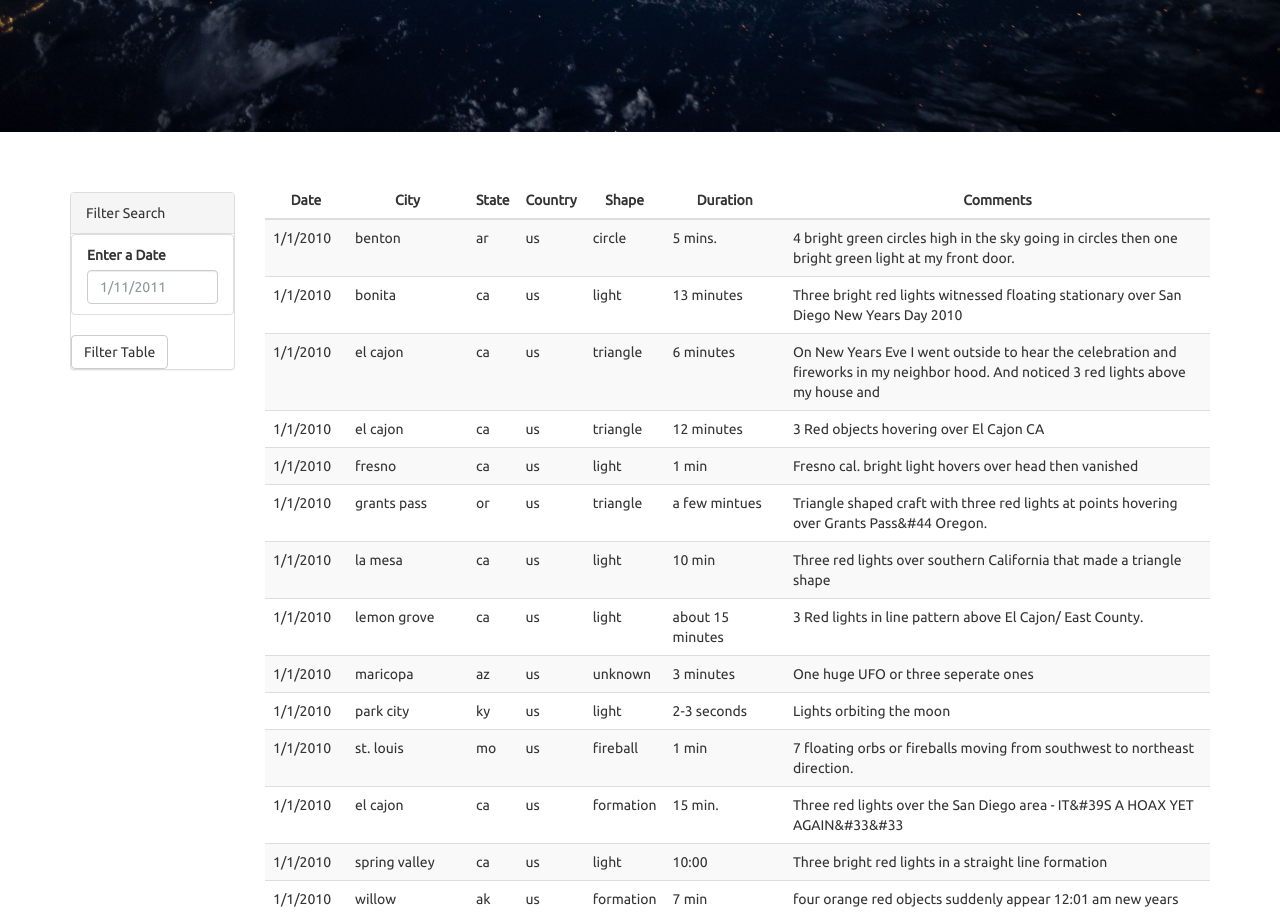
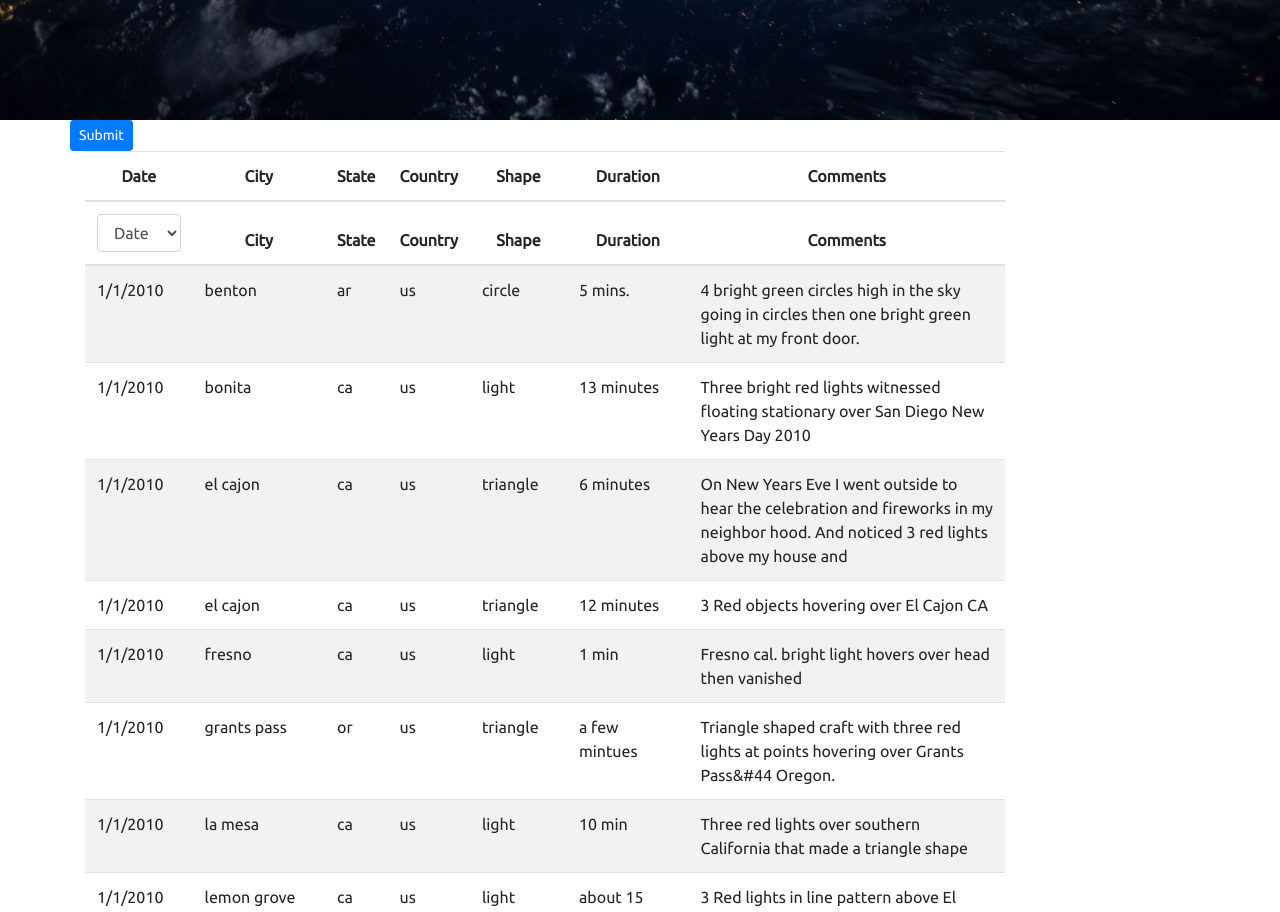
Before and after one commit to Lorsmo/UFO, a plain HTML site: page UFO-level-1/index.html in a window 1280 px wide. Shown: the part 480-1392 px from the top of the page. Drawn offline with nearby package versions, Linux system fonts and the light colour scheme.

Commit message:
filter date added

```diff
--- a/UFO-level-1/index.html
+++ b/UFO-level-1/index.html
@@ -5,7 +5,10 @@
   <meta charset="utf-8">
   <title>UFO Finder</title>
   <meta name="viewport" content="width=device-width, initial-scale=1">
-  <link rel="stylesheet" href="https://maxcdn.bootstrapcdn.com/bootswatch/3.3.7/superhero/bootstrap.min.css">
+  <!-- Bootstrap CSS -->
+  <link rel="stylesheet" href="https://stackpath.bootstrapcdn.com/bootstrap/4.3.1/css/bootstrap.min.css" integrity="sha384-ggOyR0iXCbMQv3Xipma34MD+dH/1fQ784/j6cY/iJTQUOhcWr7x9JvoRxT2MZw1T" crossorigin="anonymous">
+
+
   <link href="https://fonts.googleapis.com/css?family=Ubuntu" rel="stylesheet">
   <link rel="stylesheet" href="static/css/style.css">
 </head>
@@ -26,33 +29,30 @@
       <p>The Truth is Out There</p>
     </div>
     <div class="container">
-      <div class="row margin-top-50">
-        <div class="col-md-2">
-          <aside class="filters">
-            <div class="panel panel-default">
-              <div class="panel-heading">Filter Search</div>
-              <div class="panel-body">
-                <form>
-                  <div class="form-group">
-                    <ul class="list-group" id="filters">
-                      <li class="filter list-group-item">
-                        <label for="date">Enter a Date</label>
-                        <input class="form-control" id="datetime" type="text" placeholder="1/11/2011">
-                      </li>
-                    </ul>
-                  </div>
-                  <button id="filter-btn" type="button" class="btn btn-default">Filter Table</button>
-                </form>
-              </div>
+      <div class="row">
+        <button id="filter-btn" type="submit" class="btn btn-sm btn-primary">Submit</button>
             </div>
-          </aside>
-        </div>
+
+        <div class="row">
         <div class="col-md-10">
           <div id="table-area" class="">
             <table id="ufo-table" class="table table-striped">
               <thead>
                 <tr>
                   <th class="table-head">Date</th>
+                  <th class="table-head">City</th>
+                  <th class="table-head">State</th>
+                  <th class="table-head">Country</th>
+                  <th class="table-head">Shape</th>
+                  <th class="table-head">Duration</th>
+                  <th class="table-head">Comments</th>
+                </tr>
+                <tr>
+                  <th> <select class="empty form-control" id="date">
+                      <option value="" disabled selected>Date</option>
+                      <option value="All">All</option>
+
+                    </select></th>
                   <th class="table-head">City</th>
                   <th class="table-head">State</th>
                   <th class="table-head">Country</th>
@@ -67,13 +67,15 @@
         </div>
       </div>
     </div>
-    <footer class="footer">
-      <span class="bottom">UFO Sightings</span>
-    </footer>
+
   </div>
-  <script src="https://cdnjs.cloudflare.com/ajax/libs/d3/4.11.0/d3.js"></script>
+  <script src="https://d3js.org/d3.v5.min.js"></script>
   <script src="static/js/data.js"></script>
   <script src="static/js/app.js"></script>
+
+<script src="https://code.jquery.com/jquery-3.3.1.slim.min.js" integrity="sha384-q8i/X+965DzO0rT7abK41JStQIAqVgRVzpbzo5smXKp4YfRvH+8abtTE1Pi6jizo" crossorigin="anonymous"></script>
+<script src="https://cdnjs.cloudflare.com/ajax/libs/popper.js/1.14.7/umd/popper.min.js" integrity="sha384-UO2eT0CpHqdSJQ6hJty5KVphtPhzWj9WO1clHTMGa3JDZwrnQq4sF86dIHNDz0W1" crossorigin="anonymous"></script>
+<script src="https://stackpath.bootstrapcdn.com/bootstrap/4.3.1/js/bootstrap.min.js" integrity="sha384-JjSmVgyd0p3pXB1rRibZUAYoIIy6OrQ6VrjIEaFf/nJGzIxFDsf4x0xIM+B07jRM" crossorigin="anonymous"></script>
 </body>
 
 </html>
--- a/UFO-level-1/static/js/app.js
+++ b/UFO-level-1/static/js/app.js
@@ -1,83 +1,90 @@
 // from data.js
 var tableData = data;
 
-// YOUR CODE HERE!
 // Get a reference to the table body
 var tbody = d3.select("tbody");
+  // Using Arrow Functions
 
-//// Console.log the weather data from data.js
-//console.log(tableData);
-//
-//// Loop Through `tableData` and console.log each eye-witness report object
-//tableData.forEach(function(witnessReport) {
-    //console.log(witnessReport);
-  //});
-//
-//// Use d3 to append one table row `tr` for each eye-witness report object
-//tableData.forEach(function(witnessReport) {
-    //console.log(witnessReport);
-    //var row = tbody.append("tr");
-  //});
-//
-//// Use `Object.entries` to console.log each eye-witness report value
-//tableData.forEach(function(witnessReport) {
-    //console.log(witnessReport);
-    //var row = tbody.append("tr");
-    //Object.entries(witnessReport).forEach(function([key, value]) {
-      //console.log(key, value);
-    //});
-  //});
-
-//// Use d3 to append 1 cell per eye-witness report value
-//tableData.forEach(function(witnessReport) {
-//    console.log(witnessReport);
-//    var row = tbody.append("tr");
-//    Object.entries(witnessReport).forEach(function([key, value]) {
-//      console.log(key, value);
-//      // Append a cell to the row for each value in the eye-witness report object
-//      var cell = row.append("td");
-//    });
-//  });
-
- //// Step 5: Use d3 to update each cell's text with
- //// weather report values (weekday, date, high, low)
- //tableData.forEach(function(witnessReport) {
-    //console.log(witnessReport);
-    //var row = tbody.append("tr");
-    //Object.entries(witnessReport).forEach(function([key, value]) {
-      //console.log(key, value);
-      //// Append a cell to the row for each value in the eye-witness report object
-      //var cell = row.append("td");
-      //cell.text(value);
-    //});
-  //});
-
-  // Using Arrow Functions
-tableData.forEach((witnessReport) => {
+function allData() {
+  tbody.html("");
+  tableData.forEach((witnessReport) => {
     var row = tbody.append("tr");
     Object.entries(witnessReport).forEach(([key, value]) => {
       var cell = row.append("td");
       cell.text(value);
     });
   });
+}
 
-  var button = d3.select("#filter-btn");
+allData();
+var dateButton = d3.select("#date");
 
-  button.on("click", function() {
+var dates = tableData.map(witnessReport => witnessReport.datetime);
+let uniqueDates = Array.from(new Set(dates));
+console.log(uniqueDates)
 
-    // Select the input element and get the raw HTML node
-    var inputElement = d3.select("#datetime");
+uniqueDates.forEach((date) => {
+  var option = dateButton.append("option");
+  var valueDate = option.attr("value", date).text(date);
+});
 
-    // Get the value property of the input element
-    var inputValue = inputElement.property("value");
+//var date = dateButton.append("li");
+//date.append(value);
 
-    ("tbody tr").filter(report => report.datetime === inputValue);
-    // Then, select the table
-    //var list = tbody;
+//var button = d3.select("#placeholder");
+var inputElement = d3.select("#value");
+var searchButton = d3.select("#filter-btn")
 
-    //// remove any children from the list to
-    //tbody.html("");
+searchButton.on("click", function() {
+  console.log("Hi, a button was clicked!");
+  console.log(d3.event.target);
+});
+//function display (dataFiltered) {
+  //tbody.html("");
+    //dataFiltered.forEach((report) => {
+      //var row = tbody.append("tr");
+      //Object.entries(report).forEach(([key, value]) => {
+        //var cell = row.append("td");
+        //cell.text(value);
+      //})
+    //})
+  //};
+
+
+searchButton.on("click", function() {
+  console.log("button clicked");
+  // Select the input element and get the raw HTML node
+  var inputElement = d3.select("#date");
+
+  // Get the value property of the input element
+  var inputValue = inputElement.property("value");
+  if (inputValue === "All") {
+    allData();
+    console.log("All selected");
+  }
+  else {
+  var filtered = tableData.filter(report => report.datetime === inputValue);
+  tbody.html("");
+  filtered.forEach((report) => {
+    var row = tbody.append("tr");
+    Object.entries(report).forEach(([key, value]) => {
+      var cell = row.append("td");
+      cell.text(value);
+    })
+  })
+}
+});
+  //// remove any children from the list to
+  //display (filtered);
+//});
+
+var dateList = d3.select("#list");
+
+//function click(event) {
+  //var value = d3.event.target.value;
+  //tbody.html("");
+  //var dateClick = tableData.filter(report => report.datetime === value);
+  //display (dateClick)
+//};
 //
-    //// append results to the list
-    //tbody.append(filteredData)
-  });
+//dateList.on("click", click);
```
